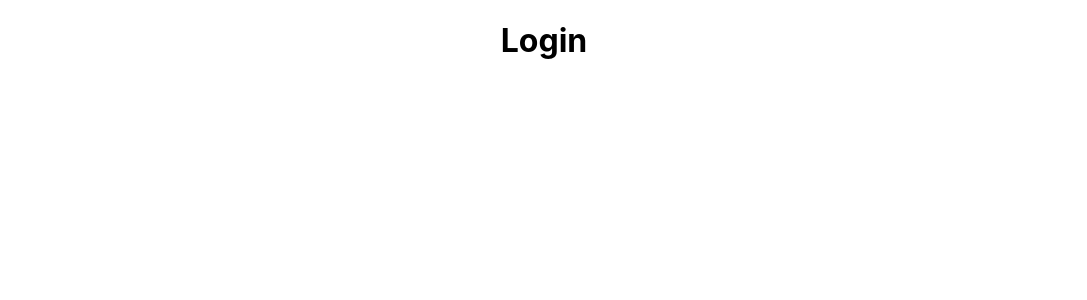
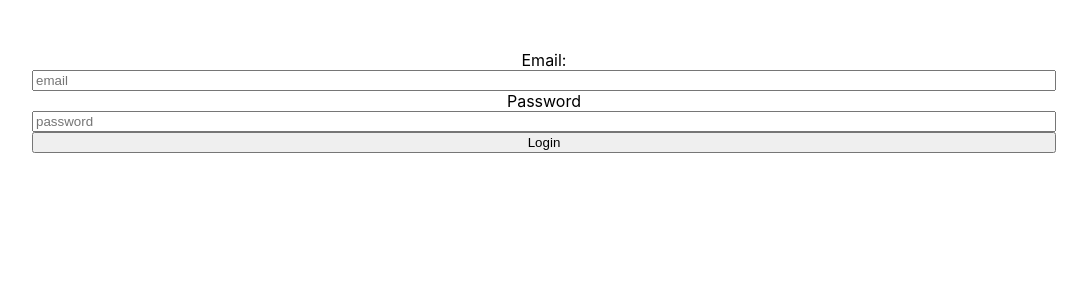
Before and after one commit to bw-eu-use-my-tech-stuff/FE, a React (Create React App) app in the folder yoursmineyours/: page /login in a window 1280 px wide. Shown: the top 300 px of the page, without its empty margins (96-1183 px from the left). Built offline with nearby package versions, Linux system fonts and the light colour scheme.

Commit message:
Login done.

```diff
--- a/yoursmineyours/src/components/Home.js
+++ b/yoursmineyours/src/components/Home.js
@@ -1,90 +1,35 @@
 import React from "react";
 import "../styles/Home.css";
-
+import SearchForm from './SearchForm';
 
 function Home() {
   return (
+    <div>
+
 <header className="sans-serif">
-      <div
-        className="cover bg-left bg-center-l"
-        style="background-image: url(http://mrmrs.github.io/photos/u/011.jpg)"
-      >
+  <div className="cover bg-left bg-center-l">
     <div className="bg-black-80 pb5 pb6-m pb7-l">
       <nav className="dt w-100 mw8 center">
         <div className="dtc w2 v-mid pa3">
-              <a
-                href="/"
-                className="dib w2 h2 pa1 ba b--white-90 grow-large border-box"
-              >
-                <svg
-                  className="link white-90 hover-white"
-                  data-icon="skull"
-                  viewBox="0 0 32 32"
-                  style="fill:currentcolor"
-                >
-                  <title>skull icon</title>
-                  <path d="M16 0 C6 0 2 4 2 14 L2 22 L6 24 L6 30 L26 30 L26 24 L30 22 L30 14 C30 4 26 0 16 0 M9 12 A4.5 4.5 0 0 1 9 21 A4.5 4.5 0 0 1 9 12 M23 12 A4.5 4.5 0 0 1 23 21 A4.5 4.5 0 0 1 23 12"></path>
-                </svg>
+          <a href="/" className="dib w2 h2 pa1 ba b--white-90 grow-large border-box">
+            <svg className="link white-90 hover-white" data-icon="skull" viewBox="0 0 32 32"><title>skull icon</title><path d="M16 0 C6 0 2 4 2 14 L2 22 L6 24 L6 30 L26 30 L26 24 L30 22 L30 14 C30 4 26 0 16 0 M9 12 A4.5 4.5 0 0 1 9 21 A4.5 4.5 0 0 1 9 12 M23 12 A4.5 4.5 0 0 1 23 21 A4.5 4.5 0 0 1 23 12"></path></svg>
           </a>
         </div>
         <div className="dtc v-mid tr pa3">
-              <a
-                className="f6 fw4 hover-white no-underline white-70 dn dib-ns pv2 ph3"
-                href="/"
-              >
-                How it Works
-              </a>
-              <a
-                className="f6 fw4 hover-white no-underline white-70 dn dib-ns pv2 ph3"
-                href="/"
-              >
-                Pricing
-              </a>
-              <a
-                className="f6 fw4 hover-white no-underline white-70 dn dib-l pv2 ph3"
-                href="/"
-              >
-                About
-              </a>
-              <a
-                className="f6 fw4 hover-white no-underline white-70 dn dib-l pv2 ph3"
-                href="/"
-              >
-                Careers
-              </a>
-              <a
-                className="f6 fw4 hover-white no-underline white-70 dib ml2 pv2 ph3 ba"
-                href="/"
-              >
-                Sign Up
-              </a>
+          <a className="f6 fw4 hover-white no-underline white-70 dib ml2 pv2 ph3 ba" href="/login" >Rent your Equiptment</a>
         </div>
       </nav>
       <div className="tc-l mt4 mt5-m mt6-l ph3">
-            <h1 className="f2 f1-l fw2 white-90 mb0 lh-title">
-              This is your super impressive headline
-            </h1>
-            <h2 className="fw1 f3 white-80 mt3 mb4">
-              Now a subheadline where explain your wonderful new startup even
-              more
-            </h2>
-            <a
-              className="f6 no-underline grow dib v-mid bg-blue white ba b--blue ph3 pv2 mb3"
-              href="/"
-            >
-              Call to Action
-            </a>
-            <span className="dib v-mid ph3 white-70 mb3">or</span>
-            <a
-              className="f6 no-underline grow dib v-mid white ba b--white ph3 pv2 mb3"
-              href=""
-            >
-              Secondary call to action
-            </a>
+        <h1 className="f2 f1-l fw2 white-90 mb0 lh-title">Rent Tech Equiptment You Need</h1>
+        <h2 className="fw1 f3 white-80 mt3 mb4">Let your tech equiptment make money for you.</h2>
+        <SearchForm/>
       </div>
     </div>
   </div>
 </header>
+
+
+    </div>
   );
 }
 
--- a/yoursmineyours/src/components/Login.js
+++ b/yoursmineyours/src/components/Login.js
@@ -1,13 +1,45 @@
-import React from 'react';
+import React, { useState } from "react";
+import "../styles/Login.css";
 
-function Login(){
+function Login() {
+  const [user, setUser] = useState({
+    email: "",
+    password: ""
+  });
 
+  const changeHandler = event => {
+      setUser({
+          ...user,
+          [event.target.name]: event.target.value
+      });
+  };
 
-    return(
-        <div>
-            <h1>Login</h1>
-        </div>
-    )
+  const submitHandler = event => {
+      event.preventDefault();
+      console.log(user);
+  }
+
+  return (
+    <div>
+      <form className="loginForm" onSubmit={event => submitHandler(event)}>
+        <label>Email:</label>
+        <input
+          type="text"
+          placeholder="email"
+          name="email"
+          onChange={event => changeHandler(event)}
+        />
+        <label>Password</label>
+        <input
+          type="text"
+          placeholder="password"
+          name="password"
+          onChange={event => changeHandler(event)}
+        />
+        <button>Login</button>
+      </form>
+    </div>
+  );
 }
 
 export default Login;
--- /dev/null
+++ b/yoursmineyours/src/components/SearchForm.js
@@ -0,0 +1,17 @@
+import React from 'react';
+
+function SearchForm(){
+
+    return(
+        <div>
+            <form>
+                <input
+                placeholder="What do you need"
+                />
+                <button>Find</button>
+            </form>
+        </div>
+    )
+}
+
+export default SearchForm;
--- /dev/null
+++ b/yoursmineyours/src/styles/Login.css
@@ -0,0 +1,7 @@
+.loginForm{
+    margin: 0 auto;
+    width: 80%;
+    padding: 50px 50px;
+    display: flex;
+    flex-direction: column;
+}
```
Lines whose indentation alone changed are shown as unchanged.
